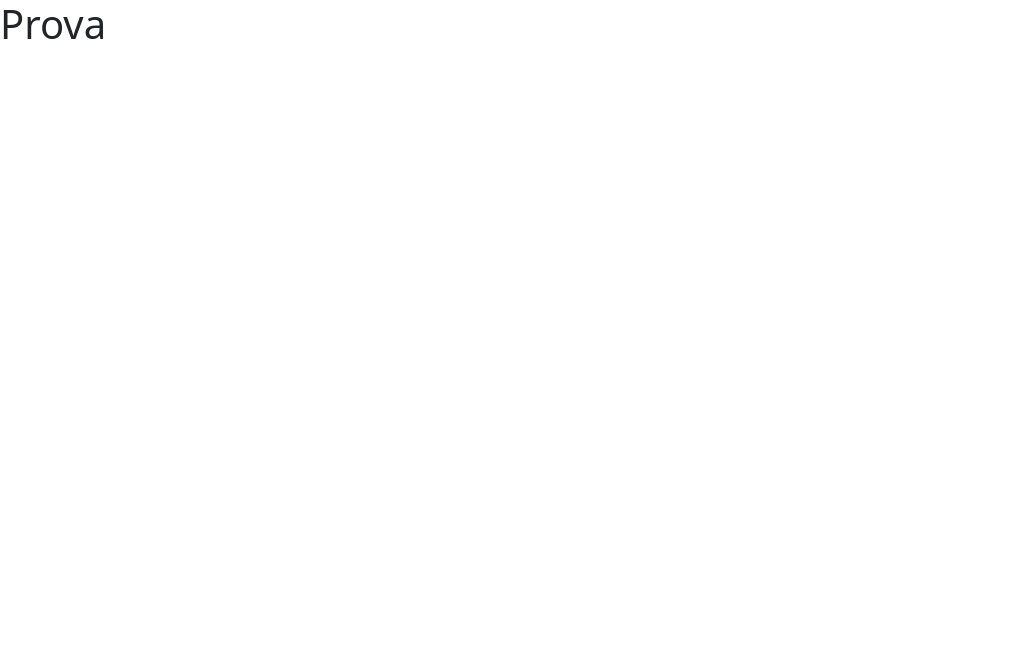
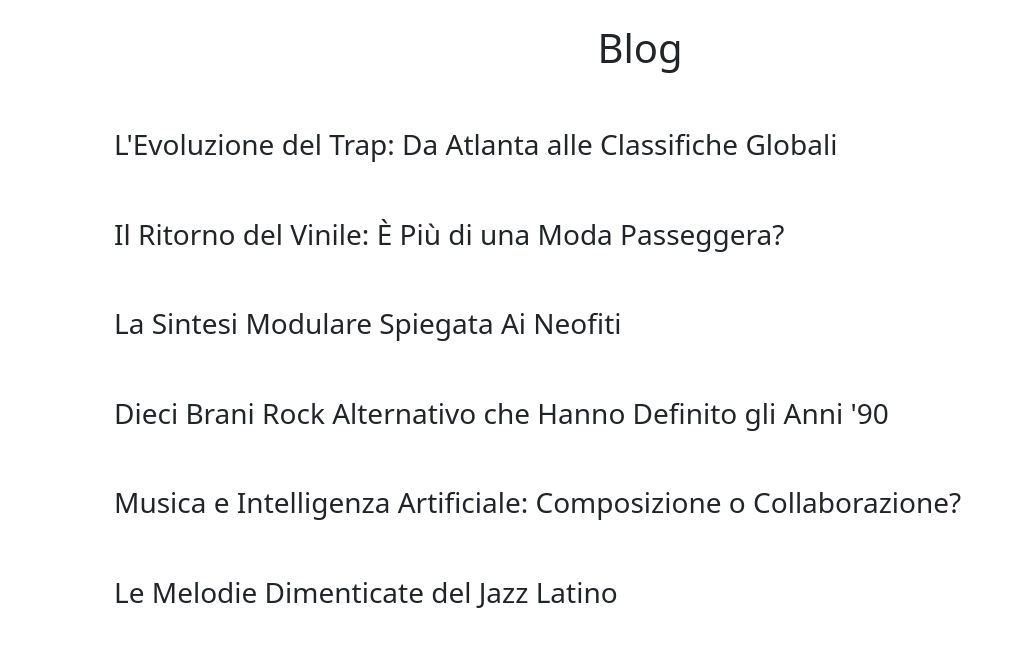
Before and after one commit to ElioSpena/react-form, a React (Vite) app: page / in a window 1280 px wide. Shown: the top 646 px of the page, without its empty margins (0-1021 px from the left). Built offline with nearby package versions, Linux system fonts and the light colour scheme.

Commit message:
feat: creata lista di titoli articoli

```diff
--- a/src/App.jsx
+++ b/src/App.jsx
@@ -5,7 +5,30 @@ function App() {
 
   return (
     <>
-    <h1>Prova</h1>
+    <header className="text-center py-4">
+      <h1>Blog</h1>
+    </header>
+
+    <main>
+
+      <section className="container">
+
+            <ul>
+
+              {data.map(curData=> (
+                <li className="list-group">
+                  <h3 className="py-4">{curData.titolo}</h3>
+                 {/*  <p>{curData.contenuto}</p> */}
+                </li>
+              ))}
+
+            </ul>
+
+
+      </section>
+
+    </main>
+
     </>
   )
 }
```
